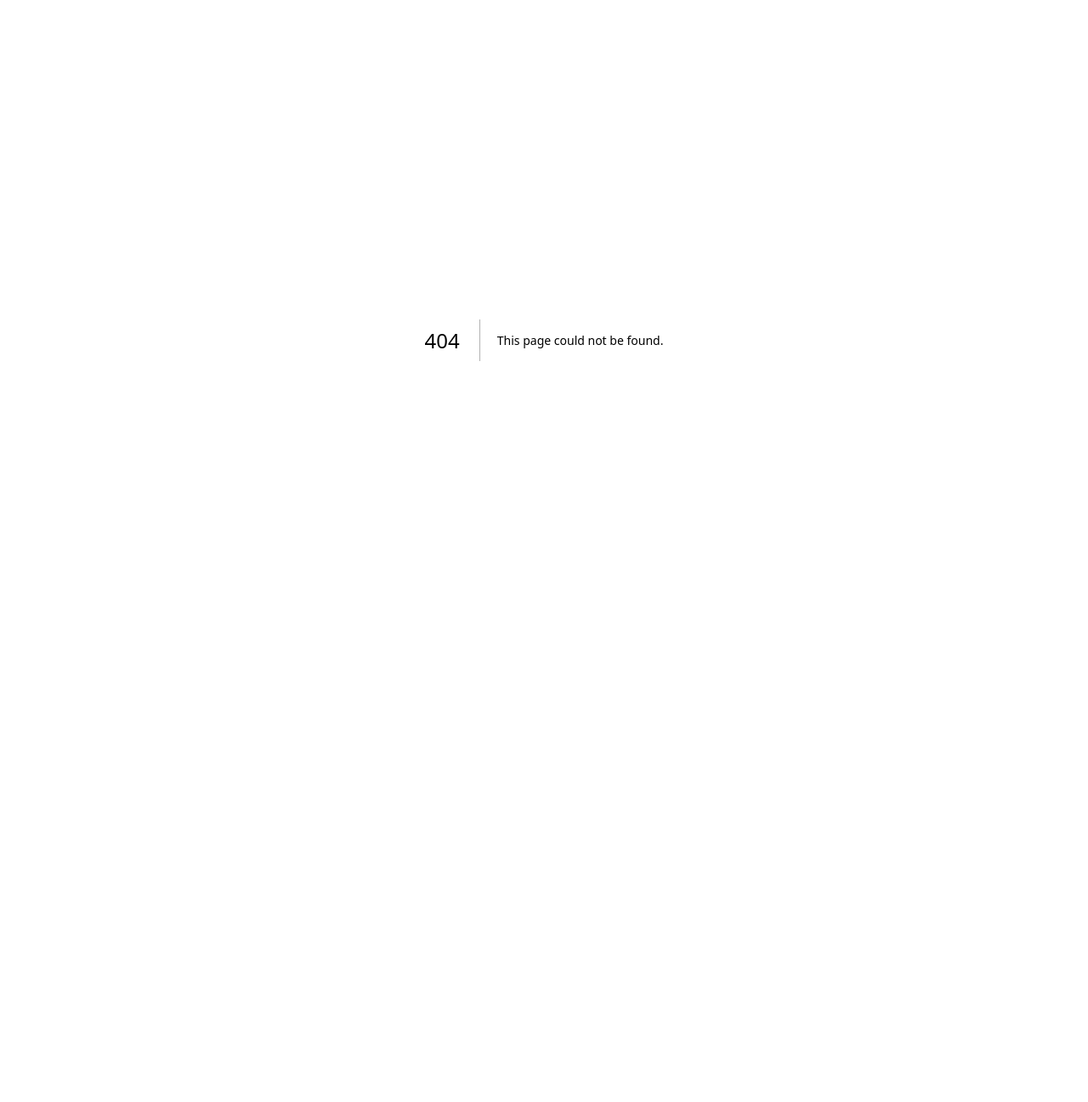
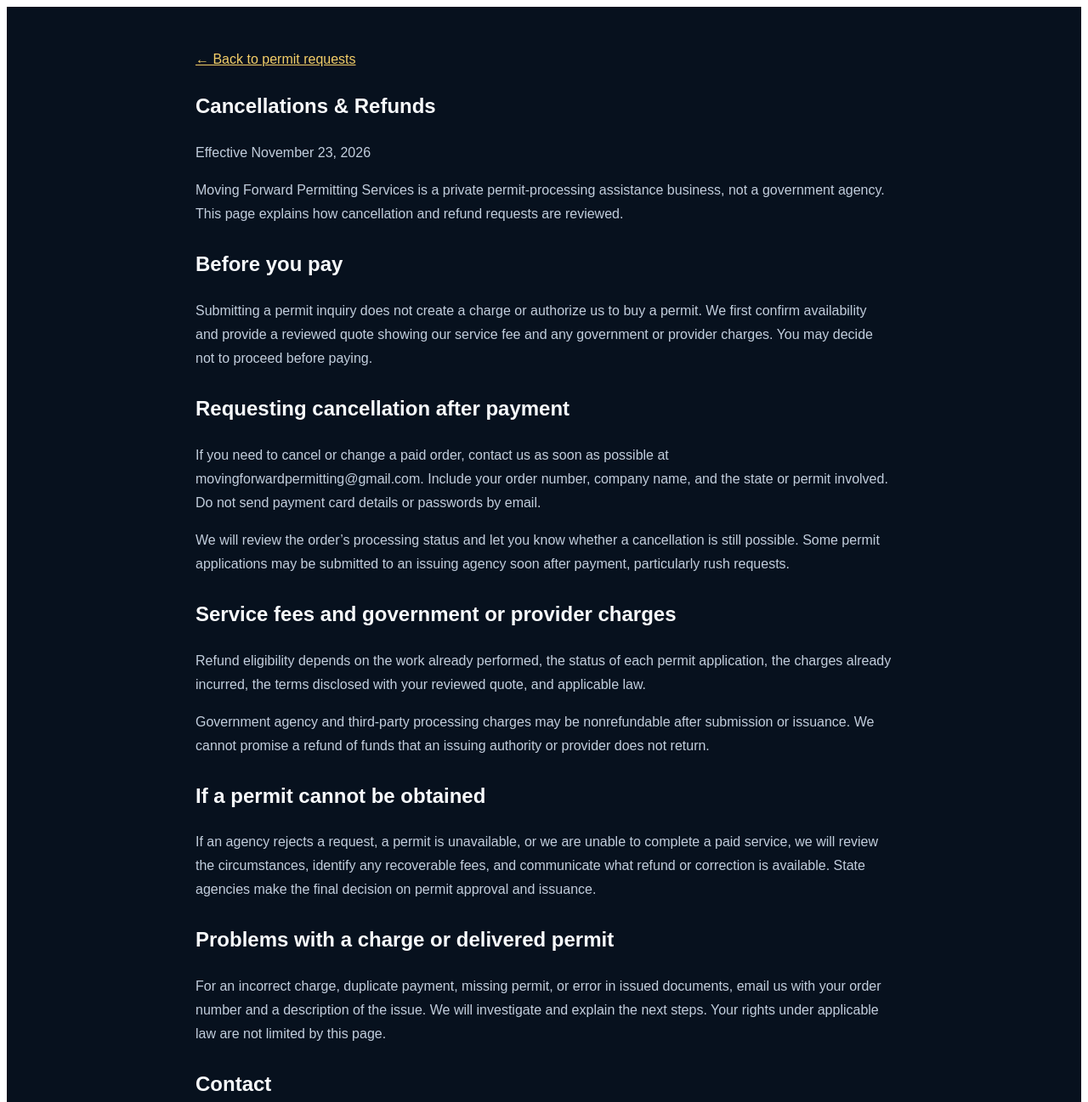
Before and after one commit to movingforwardpermitting/moving-forward-permits, a Next.js app: page /refunds in a window 1280 px wide. Before the commit this address had no page. Shown: the top 1297 px of the page at 85% size. Before the commit the page ends 800 px from the top, so only its background shows below. Built offline with nearby package versions, Linux system fonts and the light colour scheme.

Commit message:
Add transparent cancellation and refund information for permit customers

```diff
--- /dev/null
+++ b/app/refunds/page.js
@@ -0,0 +1,62 @@
+export const metadata = {
+  title: 'Cancellations & Refunds | Moving Forward Permitting Services',
+  description: 'How to request cancellation or a refund of a reviewed trip or fuel permit order.'
+};
+
+const sections = [
+  {
+    heading: 'Before you pay',
+    paragraphs: [
+      'Submitting a permit inquiry does not create a charge or authorize us to buy a permit. We first confirm availability and provide a reviewed quote showing our service fee and any government or provider charges. You may decide not to proceed before paying.'
+    ]
+  },
+  {
+    heading: 'Requesting cancellation after payment',
+    paragraphs: [
+      'If you need to cancel or change a paid order, contact us as soon as possible at movingforwardpermitting@gmail.com. Include your order number, company name, and the state or permit involved. Do not send payment card details or passwords by email.',
+      'We will review the order’s processing status and let you know whether a cancellation is still possible. Some permit applications may be submitted to an issuing agency soon after payment, particularly rush requests.'
+    ]
+  },
+  {
+    heading: 'Service fees and government or provider charges',
+    paragraphs: [
+      'Refund eligibility depends on the work already performed, the status of each permit application, the charges already incurred, the terms disclosed with your reviewed quote, and applicable law.',
+      'Government agency and third-party processing charges may be nonrefundable after submission or issuance. We cannot promise a refund of funds that an issuing authority or provider does not return.'
+    ]
+  },
+  {
+    heading: 'If a permit cannot be obtained',
+    paragraphs: [
+      'If an agency rejects a request, a permit is unavailable, or we are unable to complete a paid service, we will review the circumstances, identify any recoverable fees, and communicate what refund or correction is available. State agencies make the final decision on permit approval and issuance.'
+    ]
+  },
+  {
+    heading: 'Problems with a charge or delivered permit',
+    paragraphs: [
+      'For an incorrect charge, duplicate payment, missing permit, or error in issued documents, email us with your order number and a description of the issue. We will investigate and explain the next steps. Your rights under applicable law are not limited by this page.'
+    ]
+  },
+  {
+    heading: 'Contact',
+    paragraphs: [
+      'Email: movingforwardpermitting@gmail.com. Include your order number so we can locate your request.'
+    ]
+  }
+];
+
+export default function Refunds() {
+  return <main style={{fontFamily:'Arial,sans-serif',background:'#07111e',color:'#f8fafc',minHeight:'100vh',padding:'48px 24px'}}>
+    <article style={{maxWidth:820,margin:'auto',lineHeight:1.75}}>
+      <a style={{color:'#f5cf68'}} href="/">← Back to permit requests</a>
+      <h1>Cancellations &amp; Refunds</h1>
+      <p style={{color:'#c2cedd'}}>Effective November 23, 2026</p>
+      <p style={{color:'#c2cedd'}}>Moving Forward Permitting Services is a private permit-processing assistance business, not a government agency. This page explains how cancellation and refund requests are reviewed.</p>
+      {sections.map(section=><section key={section.heading} style={{marginTop:24}}>
+        <h2>{section.heading}</h2>
+        {section.paragraphs.map((paragraph,i)=><p key={i} style={{color:'#c2cedd'}}>{paragraph}</p>)}
+      </section>)}
+      <p style={{marginTop:32,color:'#c2cedd'}}>Also see our <a style={{color:'#f5cf68'}} href="/terms">Terms of Service</a> and <a style={{color:'#f5cf68'}} href="/privacy">Privacy Policy</a>.</p>
+      <p style={{color:'#c2cedd'}}>© 2026 Moving Forward Permitting Services. Operated by Moving Forward Permitting Service LLC.</p>
+    </article>
+  </main>;
+}
```
